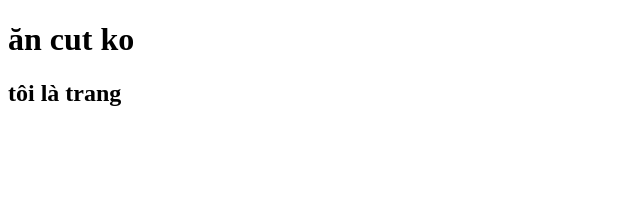
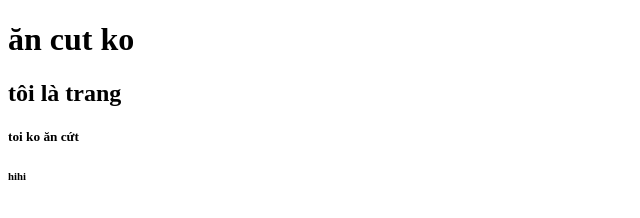
Before and after one commit to trang2008za/duan3.3, a plain HTML site: page index.html in a window 1280 px wide. Shown: the full height of the page, 0-640 px from the left. Drawn offline with Linux system fonts and the light colour scheme.

Commit message:
sua moi them

```diff
--- a/index.html
+++ b/index.html
@@ -8,5 +8,7 @@
   <body>
     <h1>ăn cut ko</h1>
     <h2>tôi là trang</h2>
+    <h5>toi ko ăn cứt</h5>
+    <h6>hihi</h6>
   </body>
 </html>
```
